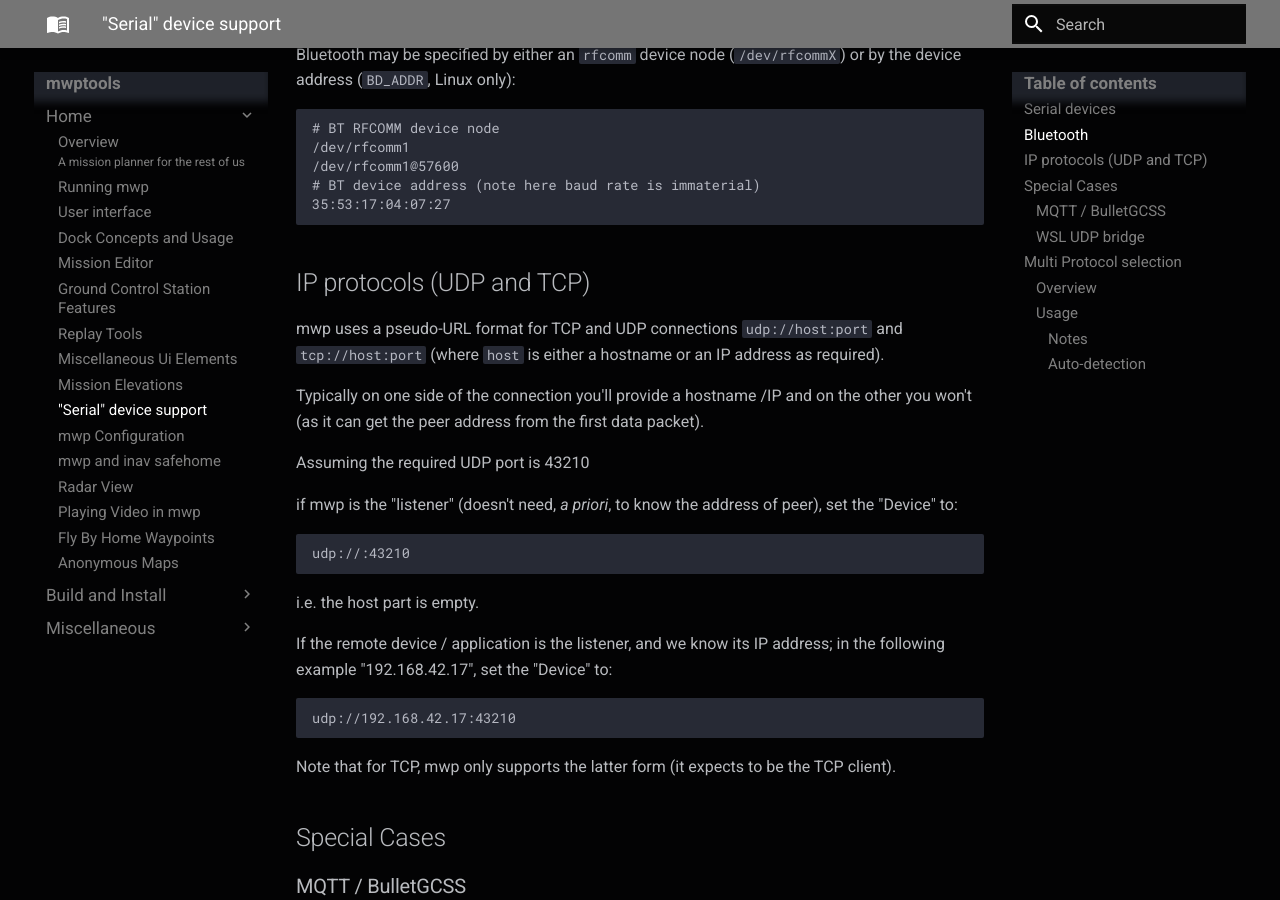
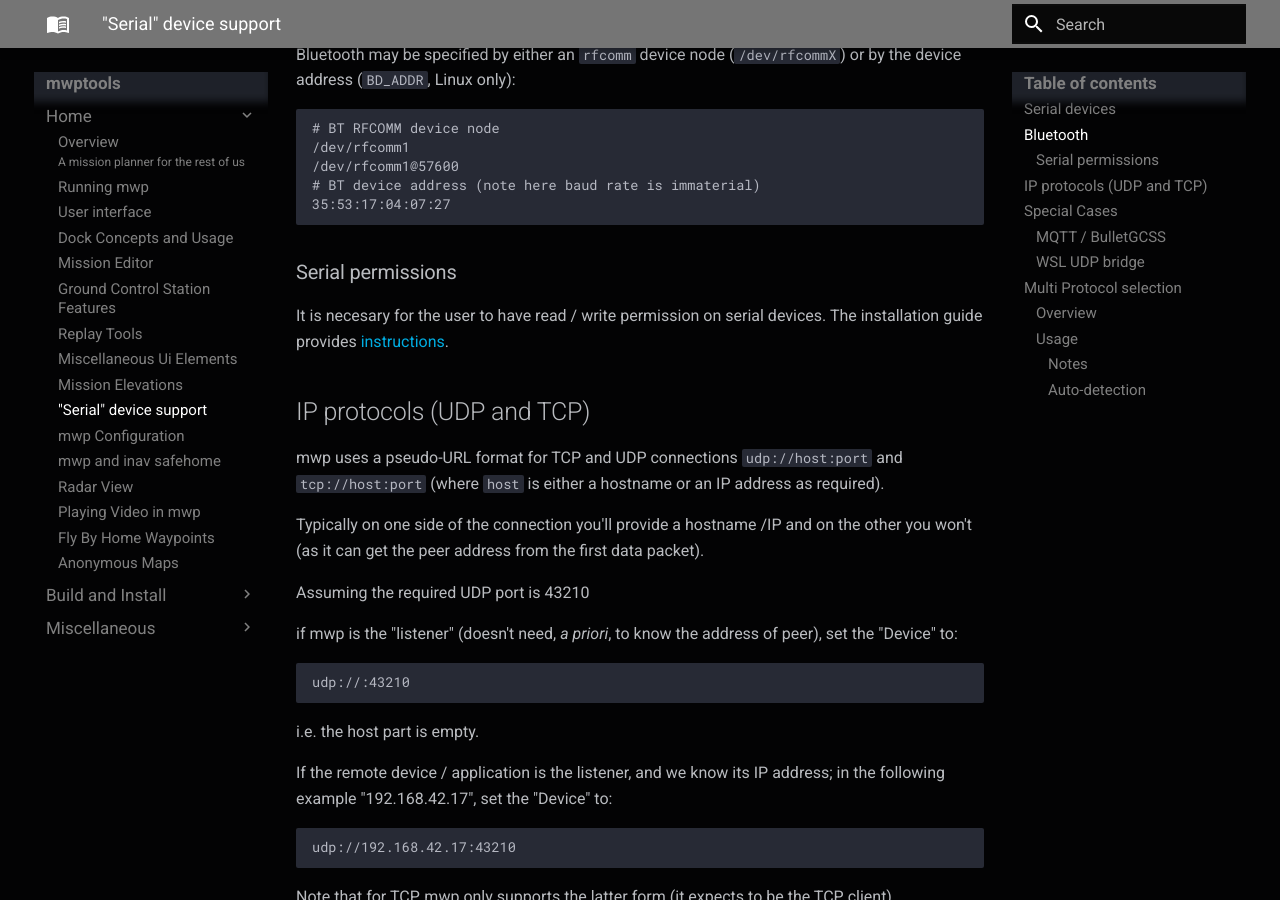
Before and after one commit to stronnag/mwptools, an MkDocs documentation site: the page built from docs/manual/docs/mwp-multi-procotol.md, in a window 1280 px wide and 900 px high, scrolled down 807 px. Built offline with MkDocs 1.6.1 and Material for MkDocs 9.7.7, drawn with Linux system fonts in a browser that asks for light colours.

Commit message:
fix the "empty name" bug, update documentation

````diff
--- a/docs/manual/docs/mwp-multi-procotol.md
+++ b/docs/manual/docs/mwp-multi-procotol.md
@@ -36,6 +36,10 @@
 # BT device address (note here baud rate is immaterial)
 35:53:17:04:07:27
 ```
+
+### Serial permissions
+
+It is necesary for the user to have read / write permission on serial devices. The installation guide provides [instructions](Building-with-meson-and-ninja.md#accessing-the-serial-port).
 
 ## IP protocols (UDP and TCP)
 
````
Also changed, not shown: docs/manual/docs/Building-with-meson-and-ninja.md (+9 -0 lines), docs/manual/docs/mwp-in-Windows-11---WSL-G.md (+10 -1 lines), 3 other files.
